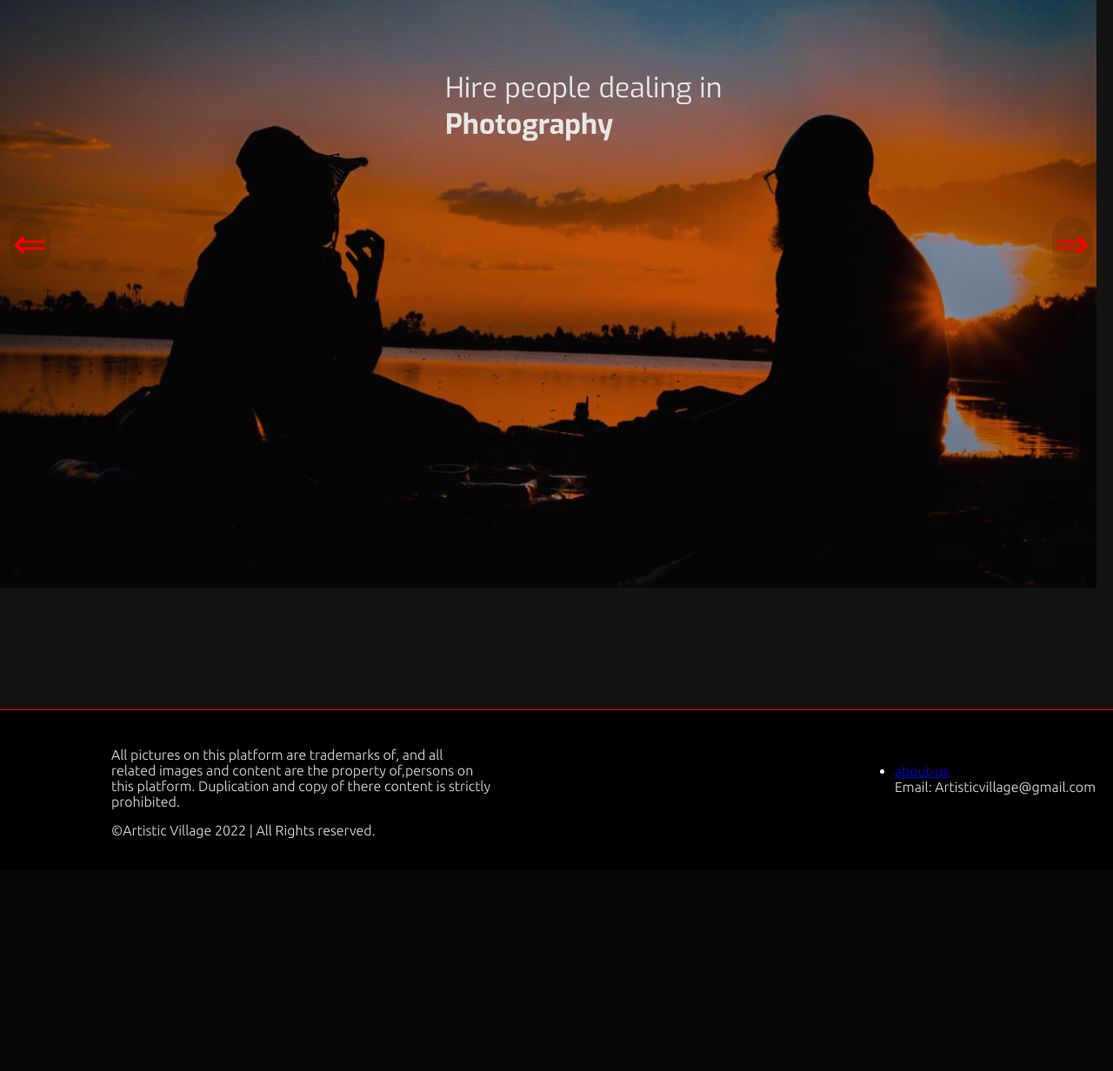
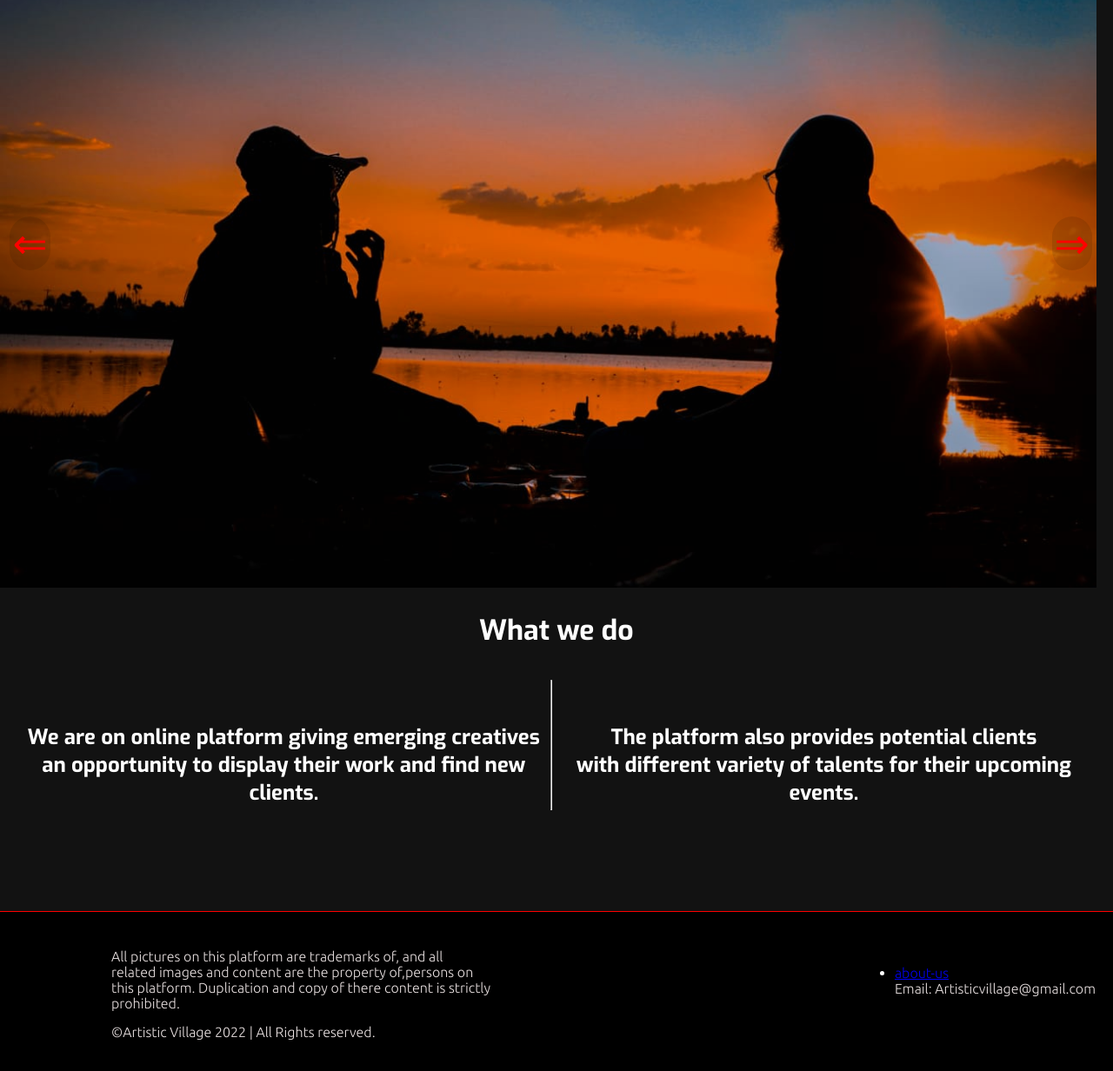
Before and after one commit to EddyKilonzo/Artistic-village, a Node server app: page / in a window 1280 px wide. Shown: the part 120-1352 px from the top of the page at 87% size. Before the commit the page ends 1084 px from the top, so only its background shows below. Run offline with Node 20, Linux system fonts and the light colour scheme; some libraries are stand-ins or nearby versions.

Commit message:
modified views

```diff
--- a/views/edit-profile.ejs
+++ b/views/edit-profile.ejs
@@ -11,7 +11,7 @@
             <input style="height: 30px;" type="text" name="bio" id="">
             <label for="">Pricing:</label>
             <input style="height: 30px;" type="number" name="price" id="">
-            <label for="">contact: +254</label>
+            <label for="">contact: </label>
             <input style="height: 30px;" type="tel" name="contact" id="" maxlength="10">
             <label for="">Based in:</label>
             <input style="height: 30px;"type="text" name="location" id="">
--- a/views/index.ejs
+++ b/views/index.ejs
@@ -7,24 +7,31 @@
                 <button class="carousel-button prev" data-carousel-button="prev">&#8658;</button>
                 <ul data-slides>
                     <li id="slide" data-active>
-                        <img style="opacity: 0.8;" class="home-pics" src="images/sunset.jpeg" alt="">
-                        <p id="slide">Hire people dealing in <br> <b>Photography </b></p>
+                        <img class="home-pics" src="images/sunset.jpeg" alt="">
                     </li>
                     <li id="slide">
-                        <img style="opacity: 0.8;" class="home-pics" src="images/pg.jpeg" alt="">
-                        <p id="slide">Hire people  dealing in <br> <b>Documentaries</b> </p>
+                        <img class="home-pics" src="images/pg.jpeg" alt="">
                     </li>
                     <li id="slide">
-                        <img style="opacity: 0.8;" class="home-pics" src="images/wed.jpeg" alt="">
-                        <p id="slide">Hire people  dealing in <br><b> Weddings</b></p>
-                    </li >
+                        <img class="home-pics" src="images/wed2.jpeg" alt="">
+                     </li >
                     <li id="slide">
-                        <img style="opacity: 0.7;" class="home-pics" src="images/mv.jpeg" alt="">
-                        <p id="slide">Hire people  dealing in <br> <b>Music Videos</b> </p>
+                        <img class="home-pics" src="images/j.jpeg" alt="">
+                    </li>
+                    <li id="slide">
+                        <img class="home-pics" src="images/a.jpeg" alt="">
                     </li>
                 </ul>
             </div>
         </main>
+        <h1 style="color: #fff; position: relative;text-align: center; font-family: Exo; top: 18vh;">What we do</h1>
+        <div style="display:flex; padding: 20px;">
+
+            <h2 style="color: #fff; position: relative; text-align: center; font-family: Exo; top: 25vh; padding: 10px;">We are on online platform giving emerging creatives <br> an opportunity to display their work and find new clients. </h2>
+            <hr style="position: relative; top: 20vh;height: 150px;">
+            <h2 style="color: #fff; position: relative; text-align: center; font-family: Exo; top: 25vh; padding: 10px;">The platform also provides potential clients <br> with different variety of talents for their upcoming events. </h2>
+        </div>
+
 
 
 
--- a/views/input-profile.ejs
+++ b/views/input-profile.ejs
@@ -12,10 +12,11 @@
             <input style="height: 30px;" type="text" name="bio" id="" required>
             <label for="">Pricing:</label>
             <input style="height: 30px;" type="number" name="price" id="" required>
-            <label for="">contact: +254</label>
-            <input style="height: 30px;" type="tel" name="contact" id="" maxlength="13" required>
+            <label for="">contact: </label>
+            <input style="height: 30px;" type="tel" name="contact" id="" maxlength="10" required>
             <label for="">Based in:</label>
             <input style="height: 30px;" type="text" name="location" id="" required>
             <button style="margin-top: 10px;" class="btn" type="submit">Submit</button>
         </form>
     </div>
+    <img src="images/wh.jpg" alt="">
```
Also changed, not shown: views/find-talent.ejs (+8 -3 lines), views/profile.ejs (+4 -3 lines), views/user.ejs (+11 -5 lines).
